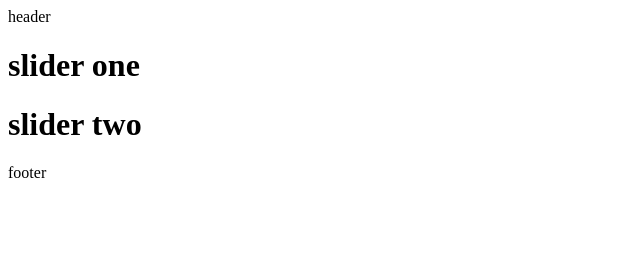
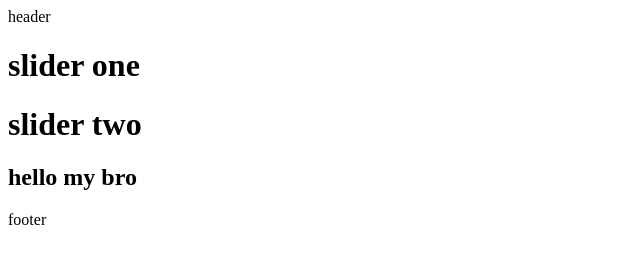
Before and after one commit to abol10/git-project-1, a plain HTML site: page index.htm in a window 1280 px wide. Shown: the whole page, without its empty margins (0-640 px from the left). Drawn offline with Linux system fonts and the light colour scheme.

Commit message:
created section

```diff
--- a/index.htm
+++ b/index.htm
@@ -13,6 +13,11 @@
     <h1>slider one</h1>
     <h1>slider two</h1>
 </div>
+<section>
+    <h1>
+        hello my bro
+    </h1>
+</section>
 <footer>
     footer
 </footer>
```
